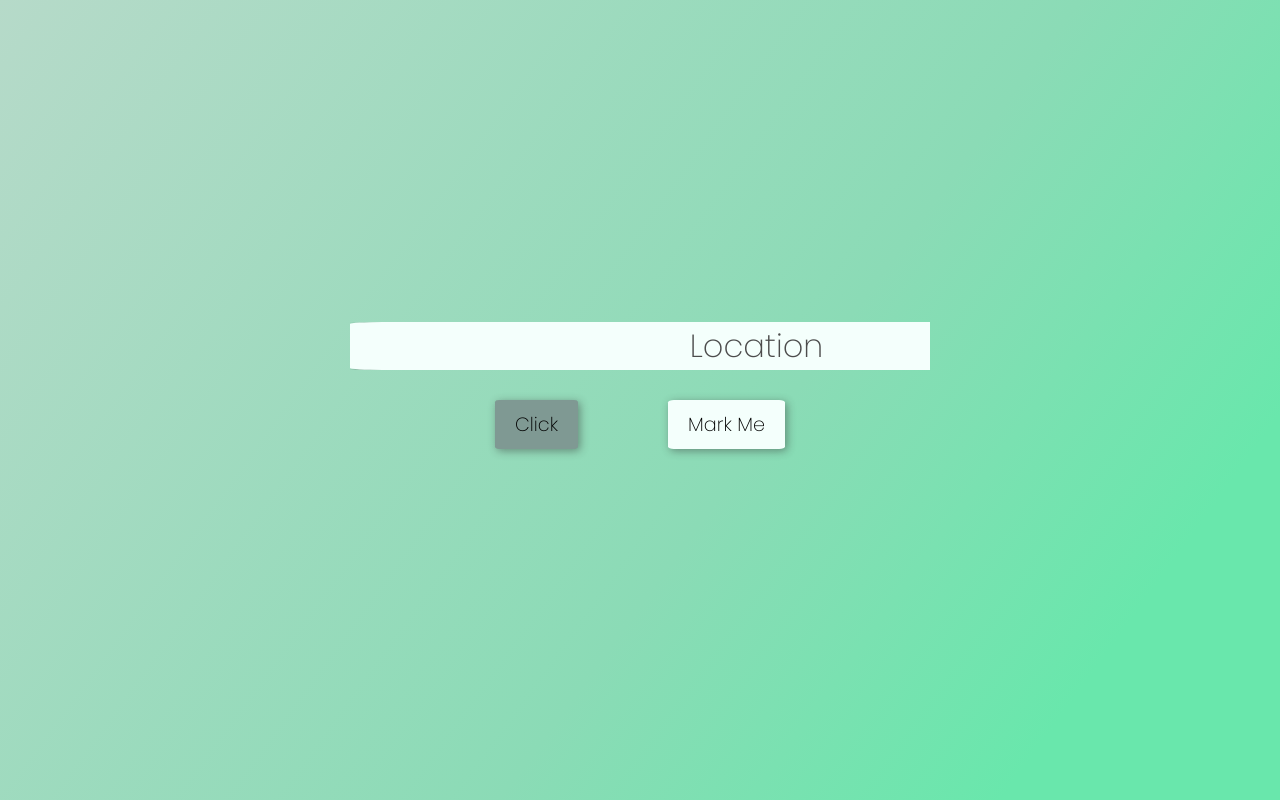
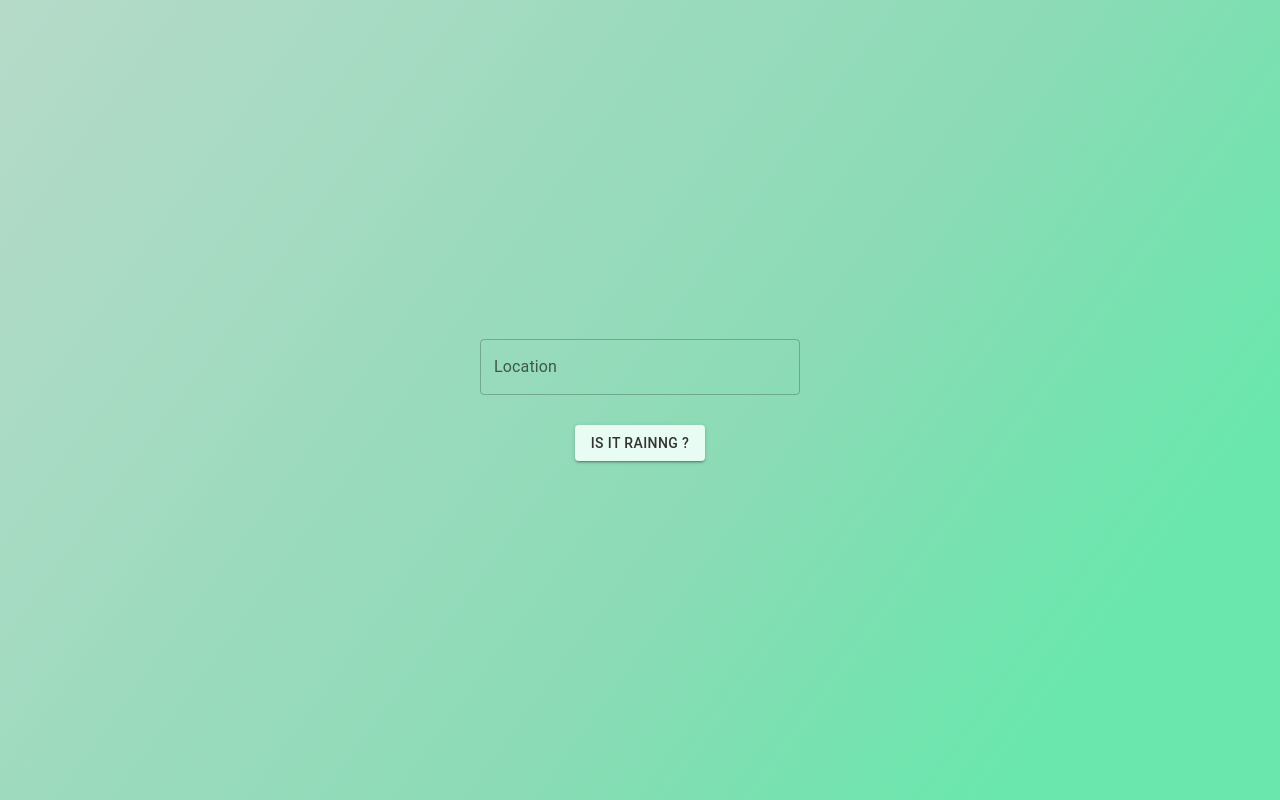
Before and after one commit to waelw/orecast, a React (Create React App) app: page / in a window 1280 px wide. Built offline with nearby package versions, Linux system fonts and the light colour scheme.

Commit message:
maintaince of redux and add styling to the home page

```diff
--- a/src/App.js
+++ b/src/App.js
@@ -6,11 +6,25 @@ import { currentLocationselector } from './redux/location/location.selector';
 import WeatherPage from './Pages/weatherPage/waether.page';
 import { Navigate, Routes } from 'react-router';
 import './App.css';
+import { Button, } from '@mui/material';
 
-function App({ location }) {
+import { ThemeProvider, createTheme } from '@mui/material/styles';
+
+const theme = createTheme({
+
+  palette: {
+    primary: {
+      main: '#7EE0B2',
+    },
+    secondary: {
+      main: "#E8FCF3",
+      contrastText: "#333"
+    },
 
 
-
+  },
+});
+function App({ location }) {
 
   return (
 
@@ -20,10 +34,14 @@ function App({ location }) {
       height: "100vh",
       width: "100vw"
     }}>
-      <Routes>
-        <Route exact path="/" element={<LocationSet></LocationSet>} ></Route>
-        <Route exact path="/weather" element={location ? <WeatherPage></WeatherPage> : <Navigate to="/"></Navigate>}></Route>
-      </Routes>
+      <ThemeProvider theme={theme}>
+        <Routes>
+          <Route exact path="/" element={<LocationSet></LocationSet>} ></Route>
+          <Route exact path="/weather" element={location ? <WeatherPage></WeatherPage> : <Navigate to="/"></Navigate>}></Route>
+        </Routes>
+      </ThemeProvider>
+
+
     </div >
   );
 }
--- a/src/Pages/locationSetPage/locationSetPage.page.jsx
+++ b/src/Pages/locationSetPage/locationSetPage.page.jsx
@@ -1,17 +1,17 @@
 import React from "react"
 import { connect } from "react-redux"
 import { useNavigate } from "react-router"
+import { Button, Grid, TextField } from "@mui/material"
 import CButton from "../../components/button/button.component"
 import FInput from "../../components/inputField/formInput.component"
 import { locationUpdate } from "../../redux/location/location.action"
-import "./locationSetPage.style.scss"
 var location = null
 
 function handleChange(e) {
     location = e.target.value
 }
 
-const LocationSet = ({ updateLocation, match }) => {
+const LocationSet = ({ updateLocation }) => {
     const navigate = useNavigate()
 
     const handleSubmit = (e) => {
@@ -20,15 +20,47 @@ const LocationSet = ({ updateLocation, match }) => {
         navigate("/weather")
     }
     return (
-        <div className="locationSet">
-            <form className="locationForm" onSubmit={handleSubmit} >
-                <FInput placeholder="Location" handleChange={handleChange} type="text" name="name"></FInput>
-                <div className="buttonGroup">
-                    <CButton className="btn" type="submit"  >Click</CButton>
-                    <CButton className="btn" type="submit" inverted >Mark Me</CButton>
-                </div>
-            </form>
-        </div >
+        // <div className="locationSet">
+        //     <form className="locationForm" onSubmit={handleSubmit} >
+        //         <FInput placeholder="Location" handleChange={handleChange} type="text" name="name"></FInput>
+        //         <div className="buttonGroup">
+        //             <CButton className="btn" type="submit"  >Click</CButton>
+        //             <CButton className="btn" type="submit" inverted >Mark Me</CButton>
+        //         </div>
+        //     </form>
+        // </div >
+
+        <>
+            <Grid container direction={"column"} sx={{ minHeight: "100vh" }} justifyContent={"center"} alignContent={"center"}>
+
+                <Grid item xs="12" >
+                    <TextField
+                        inputProps={{
+                            color: "white"
+                        }}
+                        onSubmit={handleSubmit}
+                        onChange={handleChange}
+                        sx={{ width: "25vw" }}
+                        autoComplete="off"
+                        color="secondary"
+                        variant="outlined"
+                        id="Location"
+                        label="Location"
+                    ></TextField>
+                </Grid>
+                <Grid sx={{ marginTop: "30px" }} item justifyContent={"center"} alignContent={"center"}>
+                    <Grid container justifyContent={"center"} alignContent={"center"} direction={"column"}>
+                        <Grid item xs="12">
+                            <Button color="secondary" variant="contained" onClick={handleSubmit}>
+                                IS It Rainng ?
+                            </Button>
+                        </Grid>
+                    </Grid>
+
+                </Grid>
+
+            </Grid>
+        </>
     )
 }
 
--- a/src/Pages/locationSetPage/locationSetPage.style.scss
+++ /dev/null
@@ -1,22 +0,0 @@
-.locationSet
-{
-    display: flex;
-    min-width: 100vw;
-    min-height: 100vh;
-    justify-content: center;
-    align-items: center;
-    background: rgb(241,239,206);
-    background: linear-gradient(126deg, #b6dac9 0%, #8bdbb6 58%, #69e7ac 85%);
-
-    .locationForm{
-        width :580px
-    }
-    .buttonGroup{
-
-        display : flex;
-        justify-content: space-between;
-        width : 50%;
-        margin : 0 auto;
-
-    }
-}
--- a/src/Pages/weatherPage/waether.page.jsx
+++ b/src/Pages/weatherPage/waether.page.jsx
@@ -4,13 +4,14 @@ import { currentLocationselector } from "../../redux/location/location.selector"
 import { createStructuredSelector } from "reselect";
 import "./weather.style.scss"
 import { fetchAsync } from "../../redux/weather/weather.action";
-import { currentForecast, currentWaetherSelector, isLoadingCheck } from "../../redux/weather/weather.selector";
+import { currentForecast, currentForecastErr, currentWaetherSelector, isLoadingCheck } from "../../redux/weather/weather.selector";
 import { Container, Grid, Hidden, } from "@mui/material";
 import { makeStyles } from "@mui/styles";
 import Details from "../../components/details-section/details.component"
 import Hero from "../../components/hero/hero.component"
 import CardItem from "../../components/card/card.component";
 import WithSpinner from "../../components/withSpinner/withSpinner.component";
+import { useNavigate } from "react-router";
 
 const GridWithSpinner = WithSpinner(Grid)
 const useStyles = makeStyles({
@@ -18,12 +19,19 @@ const useStyles = makeStyles({
         paddingTop: 100,
     }
 })
-const WeatherPage = ({ location, fetchStart, forecast, loading }) => {
+const WeatherPage = ({ location, fetchStart, forecast, loading, error }) => {
+
+
+    const navigate = useNavigate()
 
     const classes = useStyles()
     useEffect(async () => {
         await fetchStart(location)
     }, [])
+    console.log(error)
+    if (error) {
+        navigate("/")
+    }
     forecast = forecast ? [...forecast, ...forecast, forecast[0]] : []
     return (
 
@@ -74,7 +82,8 @@ const mapStateToProps = createStructuredSelector({
     location: currentLocationselector,
     weather: currentWaetherSelector,
     forecast: currentForecast,
-    loading: isLoadingCheck
+    loading: isLoadingCheck,
+    error: currentForecastErr
 })
 
 export default connect(mapStateToProps, mapDispacthToProps)(WeatherPage)
--- a/src/index.js
+++ b/src/index.js
@@ -7,7 +7,11 @@ import { persistor, store } from './redux/store';
 import { BrowserRouter } from 'react-router-dom';
 import { PersistGate } from 'redux-persist/integration/react';
 
+
+
+
 ReactDOM.render(
+
   <Provider store={store}>
     <BrowserRouter>
       <PersistGate persistor={persistor}>
@@ -15,5 +19,6 @@ ReactDOM.render(
       </PersistGate>
     </BrowserRouter>
   </Provider>
+
   , document.getElementById('root')
 );
--- a/src/redux/root.reducer.js
+++ b/src/redux/root.reducer.js
@@ -8,7 +8,7 @@ import weatherReducer from "./weather/wether.reducer";
 const persistConfig = {
     key: "root",
     storage: storage,
-    whitelist: ["location", "weather"]
+    whitelist: ["location"]
 }
 
 
--- a/src/redux/weather/weather.action.js
+++ b/src/redux/weather/weather.action.js
@@ -16,17 +16,18 @@ export const fetchFail = (err) => ({
 
 
 export const fetchAsync = (location) => {
-    return dispatch => {
+    return async dispatch => {
         let data = null
         dispatch(fetchStart())
-        fetch(`https://api.weatherapi.com/v1/forecast.json?key=cc0be04034ee4a7c80580524210312&q=${location}&days=7`)
+        await fetch(`https://api.weatherapi.com/v1/forecast.json?key=cc0be04034ee4a7c80580524210312&q=${location}&days=7`)
             .then(async res => {
                 data = await res.json()
-                console.log(data)
-                dispatch(fetchSucc(data))
+                if (data.error) {
+                    dispatch(fetchFail(data.error))
+                }
+                else
+                    dispatch(fetchSucc(data))
             })
-            .catch(async err => {
-                dispatch(fetchFail(err))
-            })
+
     }
 }
--- a/src/redux/weather/weather.selector.js
+++ b/src/redux/weather/weather.selector.js
@@ -4,4 +4,5 @@ const weatherSelect = state => state.weather
 
 export const currentWaetherSelector = createSelector([weatherSelect], (weather) => weather.currerntWeather ? weather.currerntWeather.current : null)
 export const currentForecast = createSelector([weatherSelect], (weather) => weather.currerntWeather ? weather.currerntWeather.forecast.forecastday : null)
+export const currentForecastErr = createSelector([weatherSelect], (weather) => weather.error)
 export const isLoadingCheck = createSelector([weatherSelect], (weather) => weather.loading)
--- a/src/redux/weather/wether.reducer.js
+++ b/src/redux/weather/wether.reducer.js
@@ -11,13 +11,15 @@ const weatherReducer = (state = INITAIL_STATE, action) => {
         case weatherType.WEATHER_FETCH_START:
             return {
                 ...state,
-                loading: true
+                loading: true,
+                error: null
             }
         case weatherType.WEATHER_FETCH_SUCC:
             return {
                 ...state,
                 currerntWeather: action.payload,
-                loading: false
+                loading: false,
+                error: null
             }
         case weatherType.WEATHER_FETCH_FAIL:
             return {
```
